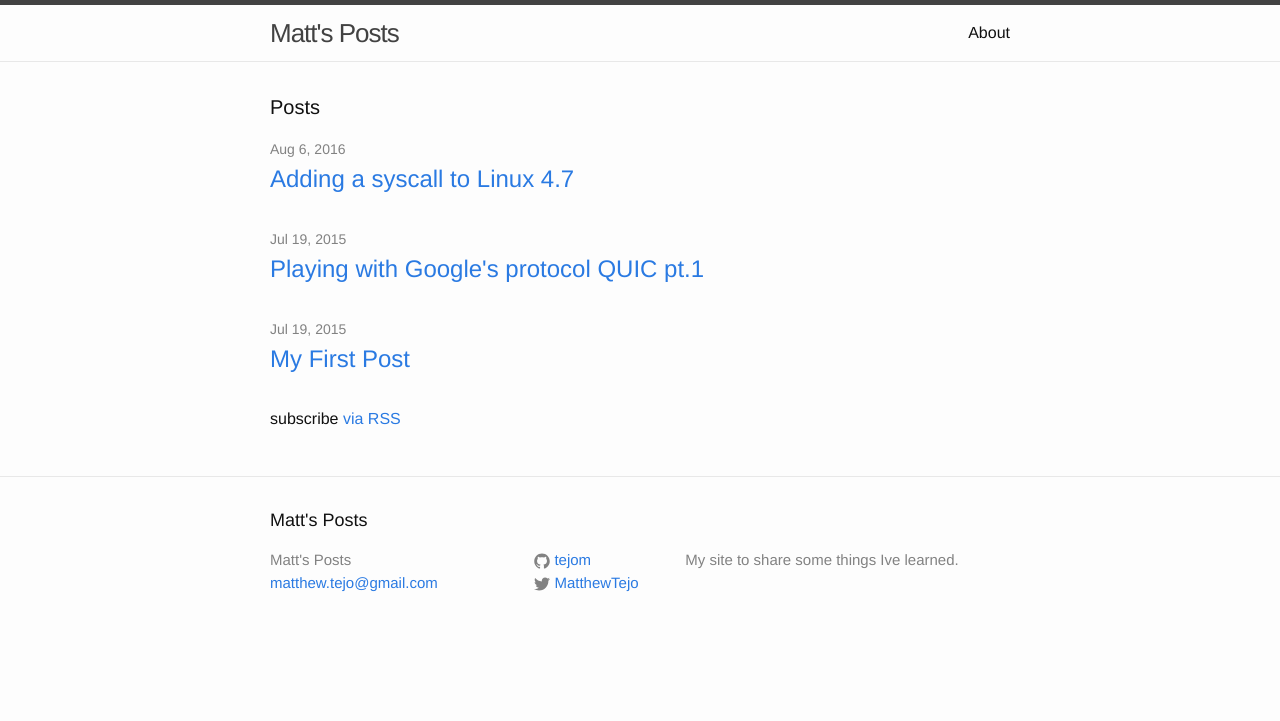
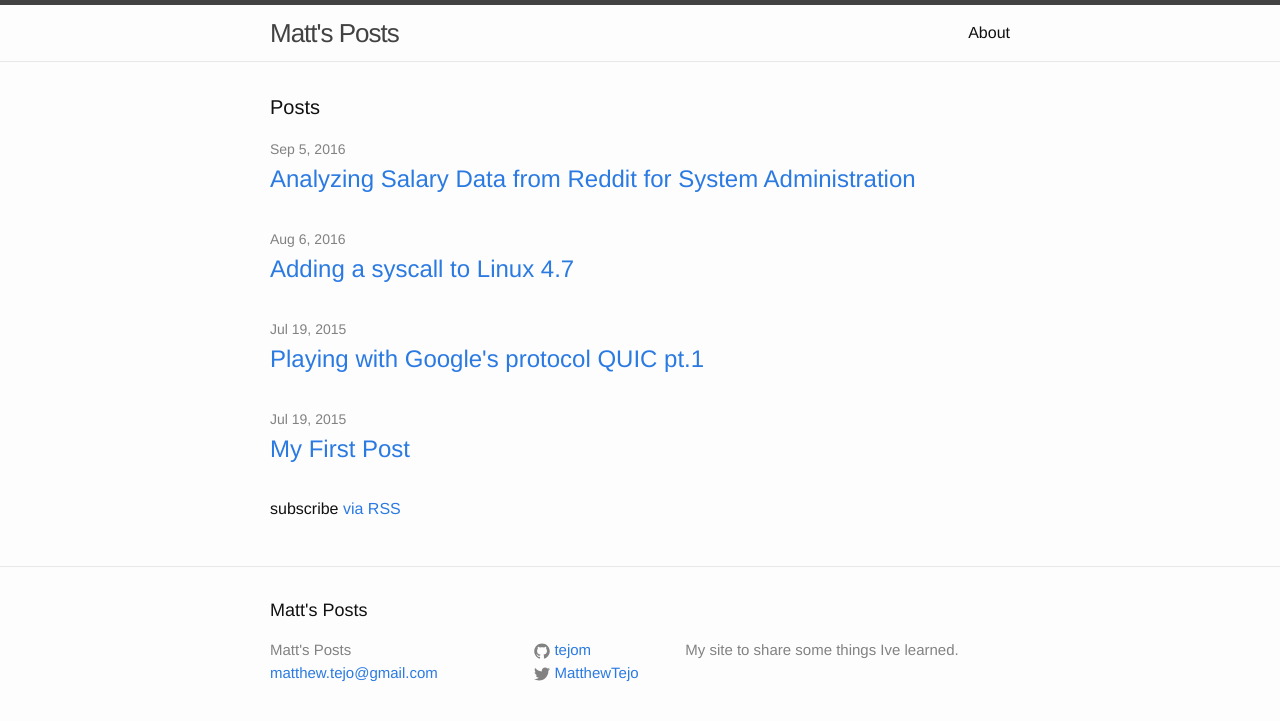
Before and after one commit to tejom/tejom.github.io, a Jekyll site: the page built from index.html, in a window 1280 px wide. Shown: the top 721 px of the page. Built offline with Jekyll 4.4.1, drawn with Linux system fonts in a browser that asks for light colours; part of the change alters nothing that is shown.

Commit message:
new article

```diff
--- a/_config.yml
+++ b/_config.yml
@@ -11,3 +11,5 @@ github_username:  tejom
 # Build settings
 markdown: kramdown
 highlighter: rouge
+kramdown:
+  input: GFM
--- /dev/null
+++ b/_posts/2016-09-05-analyzing-salary-data.markdown
@@ -0,0 +1,189 @@
+---
+layout: post
+title:  "Analyzing Salary Data from Reddit for System Administration"
+date:   2016-09-05
+categories: career system administration scripting ruby
+---
+
+/r/sysadmin on Reddit had an [interesting post](https://www.reddit.com/r/sysadmin/comments/516jbk/rsysadmin_survey_on_salary_location_job/) come up with a link asking everyone to anonymously share their salary and some other information. The original poster was also nice enough to share the results in a google doc. With some free time I thought it would be interesting to do some rough analysis of the data and see if I found anything interesting.
+
+The columns are title, salary, benefits, years of experience and job responsibilities.
+The original form was all text so it was an interesting challenge to parse, but I think I managed. This also makes the data not exact, but I think with the amount of responses the occasional error is ok. All together there about 740 responses when I wrote this.
+
+First thing was cleaning up the data and deciding what to use. I decided to ignore the benefits columns completely. The actual value of benefits is somewhat personal and hard to compare. I also converted all of the answers given into base yearly compensation in USD. I ignored any extra information like bonus percentage and stocks. The currencies I converted were AUD, EURO, CAD, KR and CAD. The answers that were given by hour were multiplied by 40 hours then 52 weeks. Experience was the next column to clean up. I took the first number given and used that, since there was a lot of extra information written. There were also a lot responses like "10+". These became 10, something to remember when looking at the following experience data.
+
+**Some Data:**
+
+To start I ended up with 687 valid salary records. For whatever reason there was a problem with trying to parse it. I also didn't count anything that was under 10,000. I assumed anything that low was an error.
+I had 654 valid experience entries.
+
+Average Salary: $70,079 USD  *(Everything is USD from now on)*
+Average years of experience: 7 years
+
+Not a bad average. An average on it's own doesn't have enough information.
+We'll graph the salaries and to keep the theme of systems administration we'll have a command line output
+
+I used 20 slots, and calculated a range based on my minimum of 10,000 and the maximum salary response.
+I ended up with intervals of 10304.
+
+**Salaries Graphed** *(may need to scroll)*
+
+~~~
+0 (%0.0)	[
+10304 (%2.04)	[xxxxxxxxxxxxxx
+20608 (%4.8)	[xxxxxxxxxxxxxxxxxxxxxxxxxxxxxxxxx
+30912 (%13.54)	[xxxxxxxxxxxxxxxxxxxxxxxxxxxxxxxxxxxxxxxxxxxxxxxxxxxxxxxxxxxxxxxxxxxxxxxxxxxxxxxxxxxxxxxxxxxxx
+41216 (%13.1)	[xxxxxxxxxxxxxxxxxxxxxxxxxxxxxxxxxxxxxxxxxxxxxxxxxxxxxxxxxxxxxxxxxxxxxxxxxxxxxxxxxxxxxxxxxx
+51520 (%14.12)	[xxxxxxxxxxxxxxxxxxxxxxxxxxxxxxxxxxxxxxxxxxxxxxxxxxxxxxxxxxxxxxxxxxxxxxxxxxxxxxxxxxxxxxxxxxxxxxxxx
+61824 (%12.81)	[xxxxxxxxxxxxxxxxxxxxxxxxxxxxxxxxxxxxxxxxxxxxxxxxxxxxxxxxxxxxxxxxxxxxxxxxxxxxxxxxxxxxxxxx
+72128 (%10.19)	[xxxxxxxxxxxxxxxxxxxxxxxxxxxxxxxxxxxxxxxxxxxxxxxxxxxxxxxxxxxxxxxxxxxxxx
+82432 (%8.88)	[xxxxxxxxxxxxxxxxxxxxxxxxxxxxxxxxxxxxxxxxxxxxxxxxxxxxxxxxxxxxx
+92736 (%5.82)	[xxxxxxxxxxxxxxxxxxxxxxxxxxxxxxxxxxxxxxxx
+103040 (%3.93)	[xxxxxxxxxxxxxxxxxxxxxxxxxxx
+113344 (%3.06)	[xxxxxxxxxxxxxxxxxxxxx
+123648 (%2.18)	[xxxxxxxxxxxxxxx
+133952 (%1.46)	[xxxxxxxxxx
+144256 (%1.6)	[xxxxxxxxxxx
+154560 (%0.58)	[xxxx
+164864 (%0.58)	[xxxx
+175168 (%0.29)	[xx
+185472 (%0.0)	[
+195776 (%0.44)	[xxx
+206080 (%0.29)	[xx
+216384 (%0.0)	[
+226688 (%0.15)	[x
+236992 (%0.15)	[x
+247296 (%0.0)	[
+~~~
+
+Not anything I would consider an extreme outlier.
+
+The next interesting thing would be
+**The top 10 Salaries**
+
+|Salary| Title | Experience | Location |
+|----+----|
+|165000 | Presales Sr. SE | 15 | South, USA |
+|175500 | Director (Technical) | 20 | UK |
+|185000 | Cloud operations engineer | 16 | Sf bay area |
+|200000 | Systems Engineer | 3 | Bay Area, California |
+|200000 | Linux Systems Administrator | 20 | San Francisco |
+|204000 | Principal Engineer | 25 | SF Bay Area |
+|208000 | Principal Network Architect | 9 | Texas |
+|213000 | CTO | 16 | NYC |
+|235000 | Director of Cloud Operations  | 3 | New york |
+|247000 | CTO | 9 | North West England, UK |
+
+
+SF bay area takes 4 spots here. UK takes 2 which is interesting.  NYC takes two spots.
+
+Looking at how salary correlates with experience
+There wasn't too many entries by people with more then 15 years of experience.
+
+**Represented years of experience**
+
+*Lowest*
+
+|Experience|Percentage|Count|
+|----+----|
+| 23 | %0.15 | 1|
+| 31 | %0.15 | 1|
+| 26 | %0.15 | 1|
+| 28 | %0.15 | 1|
+| 19 | %0.29 | 2|
+
+
+*Highest*
+
+|Experience|Percentage|Count|
+|----+----|
+| 4 | %8.73 | 60|
+| 2 | %9.61 | 66|
+| 5 | %10.77 | 74|
+| 3 | %11.06 | 76|
+| 10 | %11.35 | 78|
+
+I think "10" is overrepresented by "10+" responses and rounding
+
+**Experience vs Average Salary**
+For this I averaged the salary for each response grouped by the years of experience given.
+
+*Lowest*
+
+|Experience|Salary|Count|
+|----+----|
+| 1 | 45212| 27 |
+| 0 | 48316| 26 |
+| 4 | 52094| 60 |
+| 3 | 54167| 76 |
+| 2 | 54890| 66 |
+
+
+*Highest*
+
+|Experience|Salary|Count|
+|----+----|
+| 18 | 118166| 9|
+| 21 | 121000| 3|
+| 19 | 122045| 2|
+| 23 | 129000| 1|
+| 28 | 150000| 1|
+
+There is a positive correlation between experience and salary. I don't think this is unexpected. Although it would have been nice to have more responses by people with more experience.
+
+
+**Engineer vs Admin**
+
+I thought it would be interesting to see if "engineers" are paid more then "administrators". I excluded managers and directors from this.
+
+197 "Engineers"
+222 "Admins"
+$80,938 - Average engineer salary
+$62,944 - Average admin salary
+
+**How much more do managers make then other employees?**
+
+49 responses were categorized as manager or director.
+
+Manager Average: $87,161
+Engineer average : $80,938
+Employee(Admin+Engineer) average : $71,404
+
+
+**Has "senior" been watered down?**
+The lowest amount of experience for a senior title was 3 years with 7 responses. This was actually in the top five for counting the responses based on years of experience.
+10,8,7,3,15 years
+Looks like overall senior does imply experience.
+
+**Windows vs Linux**
+There weren't a lot of entries that included the tech they work with.
+
+Linux total: 76
+Windows total: 87
+Linux average salary: $73,102
+Windows average salary: $65,704
+
+**SF Bay Area vs London**
+There was some discussion in the original thread about The SF Bay Area and London.
+
+11 SF Bay Area Responses
+13 London Responses
+
+$153,181	Average SF Bay Area Salary
+$52,796		Average London Salary
+
+**SF Bay Area**
+
+This is were I live so I was interested in it.
+
+We already saw the average salary is $153,181. Comparable to programing salaries.
+
+The lowest was $105,000 and the highest was $204,000. All of the responses except one were engineers. One was a director at the 3rd lowest salary for the region.
+
+The SF Bay Area also seems like a place for the more experienced. Half of the responses were over 10 years. The average for the region is 9 years. It doesn't look like these jobs are going to new grads.
+
+
+The script is on my github if you would like to try it.
+[https://github.com/tejom/analysisscript](https://github.com/tejom/analysisscript)
+The original data
+[https://docs.google.com/spreadsheets/d/1aLQTZLVEKUgJ7FvCB1Jkyq7kXDgke2Av379xRdUor70/edit#gid=1567124098](https://docs.google.com/spreadsheets/d/1aLQTZLVEKUgJ7FvCB1Jkyq7kXDgke2Av379xRdUor70/edit#gid=1567124098)
```
